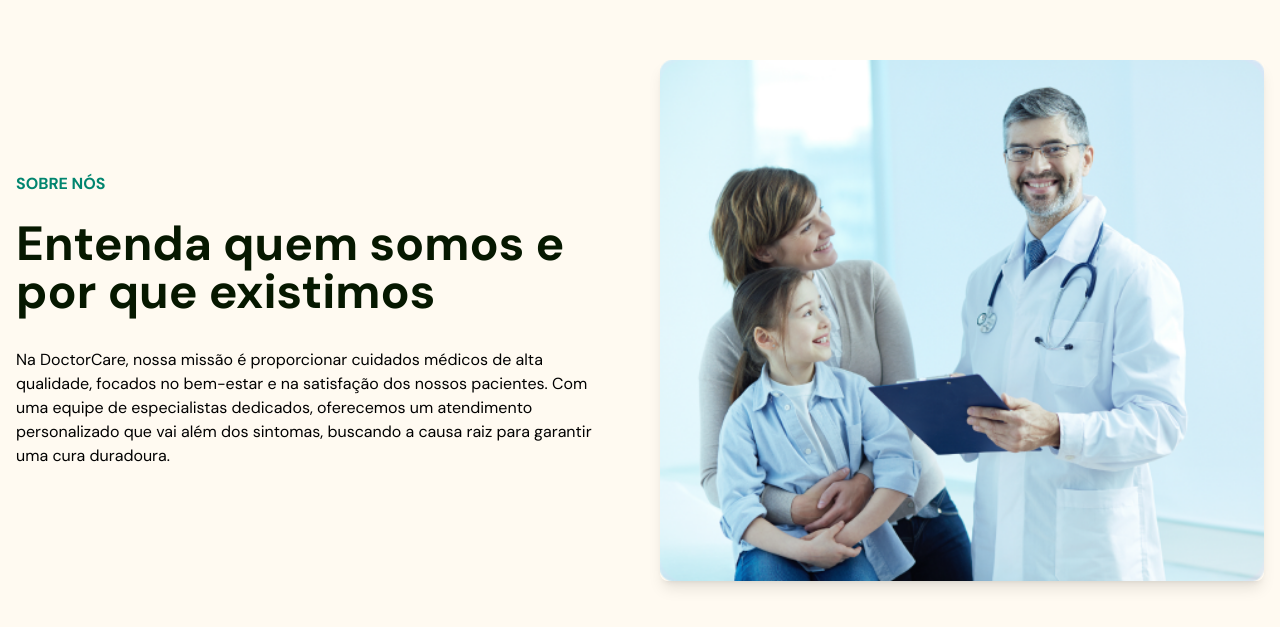
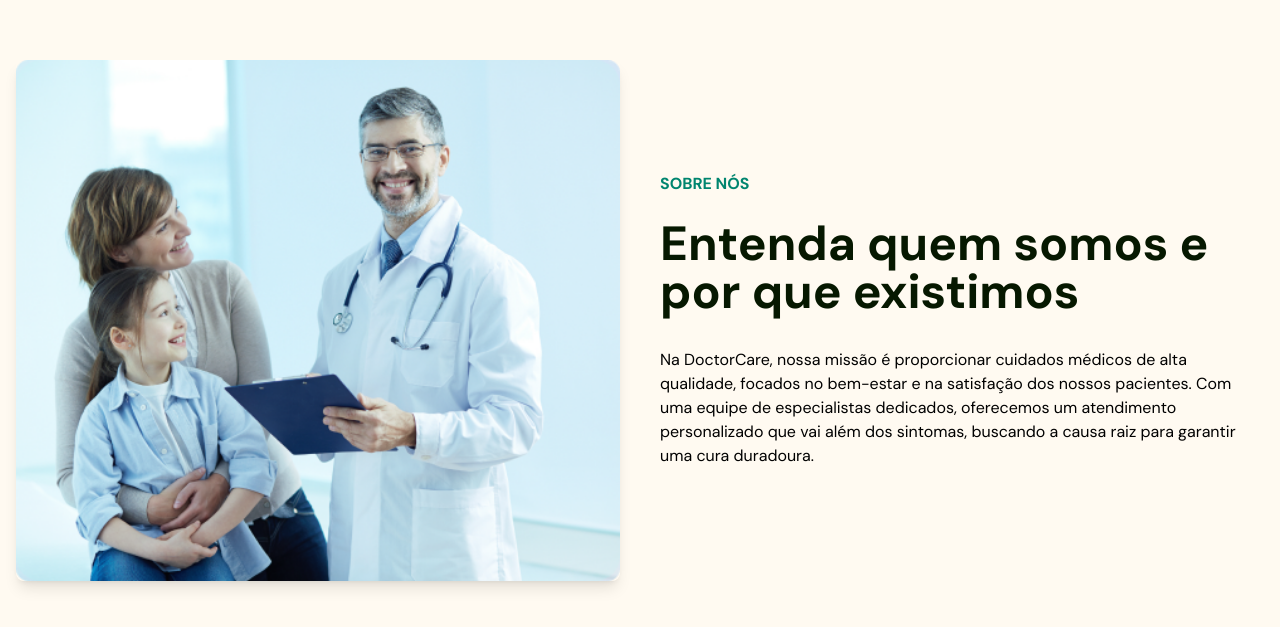
Before and after one commit to Qamrul-Hassan/Doctors-Care, a website: page src/index.html in a window 1280 px wide. Shown: the part 1953-2580 px from the top of the page. Drawn offline with nearby package versions, Linux system fonts and the light colour scheme.

Commit message:
About-Section image palcement

```diff
--- a/src/index.html
+++ b/src/index.html
@@ -119,12 +119,16 @@
 
   <!-- About Section -->
 <section class="md:py-20 py-12 bg-primary-beige">
-  <div class="py-12 max-w-screen-xl mx-auto px-4">
-    <!-- On mobile: text first, image below -->
-    <!-- On desktop: image left, text right -->
-    <div class="grid grid-cols-1 md:grid-cols-2 gap-10 items-center md:flex-row-reverse">
+  <div class="py-12 max-w-screen-xl mx-auto px-4 flex flex-col md:flex-row items-center gap-10">
+
+      <!-- Image-->
+      <div class="md:w-1/2 w-full order-2 md:order-start flex justify-center">
+        <img src="./images/about.png" alt="About DoctorCare"
+             class="w-full h-auto rounded-lg shadow-lg">
+      </div>
+
       <!-- Text -->
-      <div class="order-1 md:order-2">
+      <div class="md:w-1/2 w-full order-1 md:order-2 text-center md:text-left">
         <h4 class="text-primary mb-6 font-bold">SOBRE NÓS</h4>
         <h1 class="text-secondary-headline font-bold text-5xl mb-8">
           Entenda quem somos e por que existimos
@@ -137,15 +141,11 @@
           garantir uma cura duradoura.
         </p>
       </div>
+      </div>
+</section>
 
-      <!-- Image -->
-      <div class="flex justify-center order-2 md:order-1">
-        <img src="./images/about.png" alt="About DoctorCare"
-             class="w-full h-auto rounded-lg shadow-lg">
-      </div>
-    </div>
-  </div>
-</section>
+
+
 
 
   <!-- Mobile menu toggle -->
```
Also changed, not shown: src/output.css.
